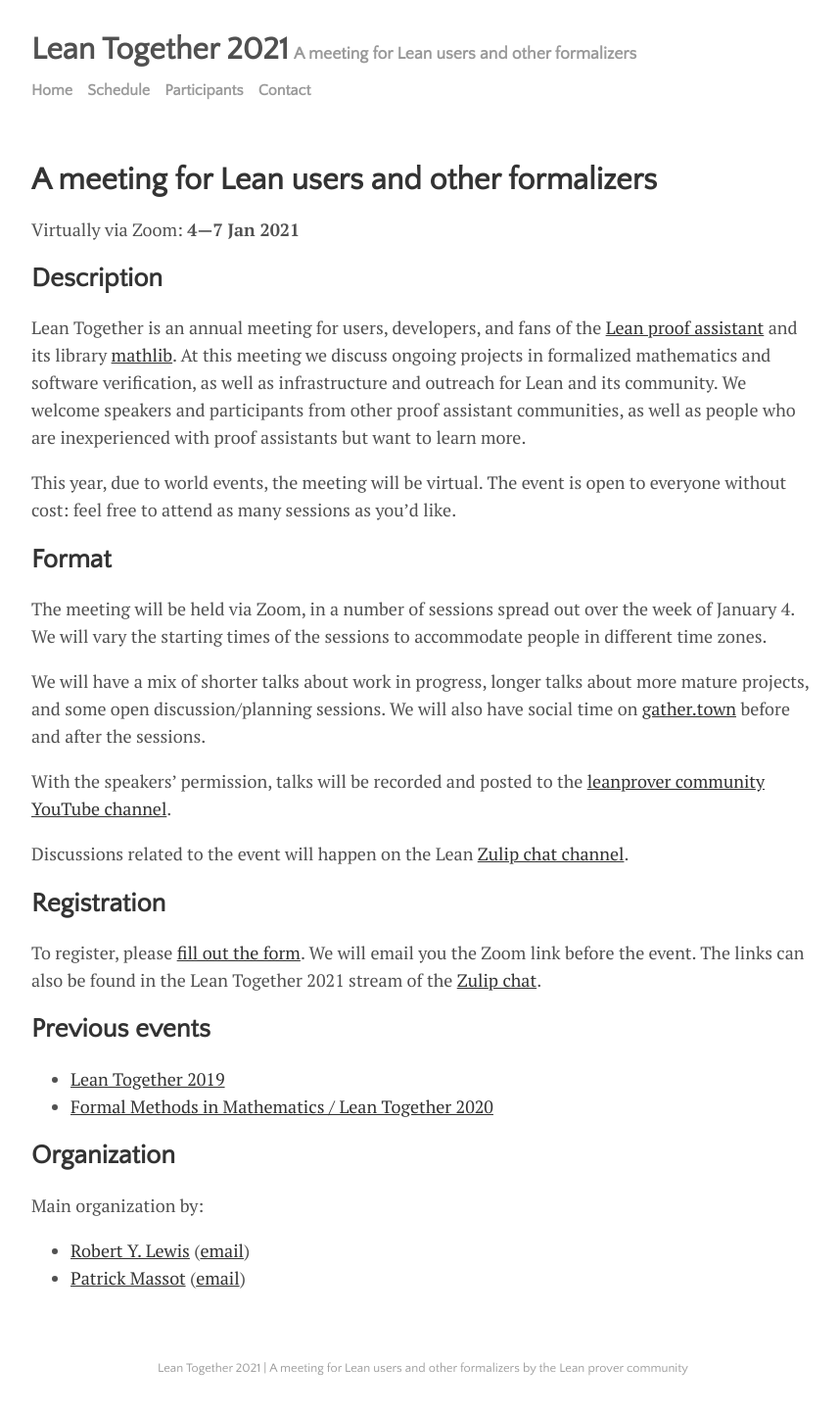
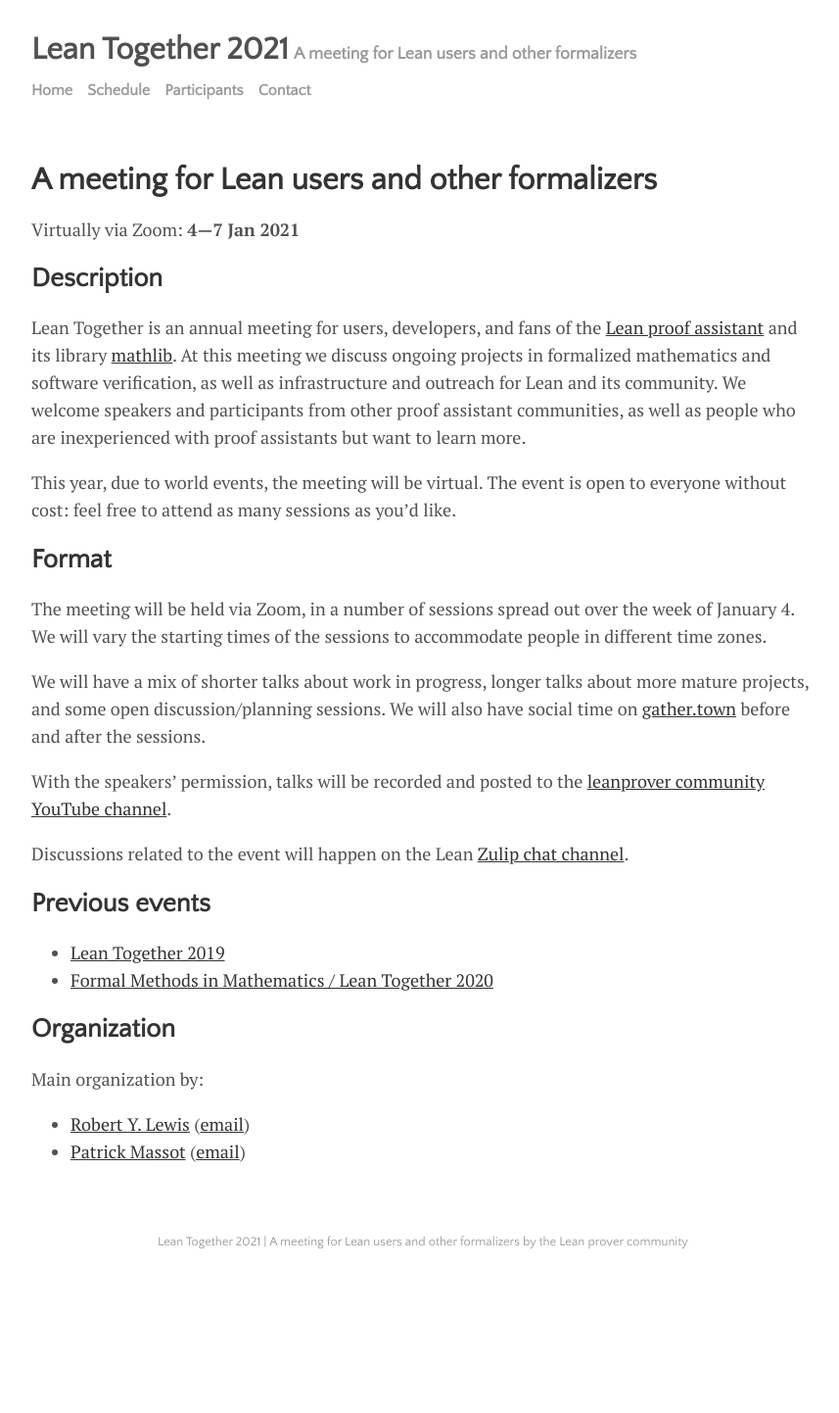
Before and after one commit to leanprover-community/lt2021, a Jekyll site: the page built from index.md, in a window 1280 px wide. Shown: the whole page at 98% size, without its empty margins (208-1065 px from the left). Built offline with Jekyll 4.4.1, drawn with Linux system fonts in a browser that asks for light colours; after the commit the page ends 1313 px from its top, so only the background shows below that.

Commit message:
remove registration links

```diff
--- a/index.md
+++ b/index.md
@@ -36,11 +36,6 @@ With the speakers' permission, talks will be recorded and posted to the
 
 Discussions related to the event will happen on the Lean [Zulip chat channel](https://leanprover.zulipchat.com/).
 
-## Registration
-
-To register, please [fill out the form](https://forms.gle/a9x51G6oWebqseEf9).
-We will email you the Zoom link before the event.
-The links can also be found in the Lean Together 2021 stream of the [Zulip chat](https://leanprover.zulipchat.com/).
 
 ## Previous events
 
```
Also changed, not shown: contact.md (+0 -4 lines), participants.md (+0 -5 lines).
